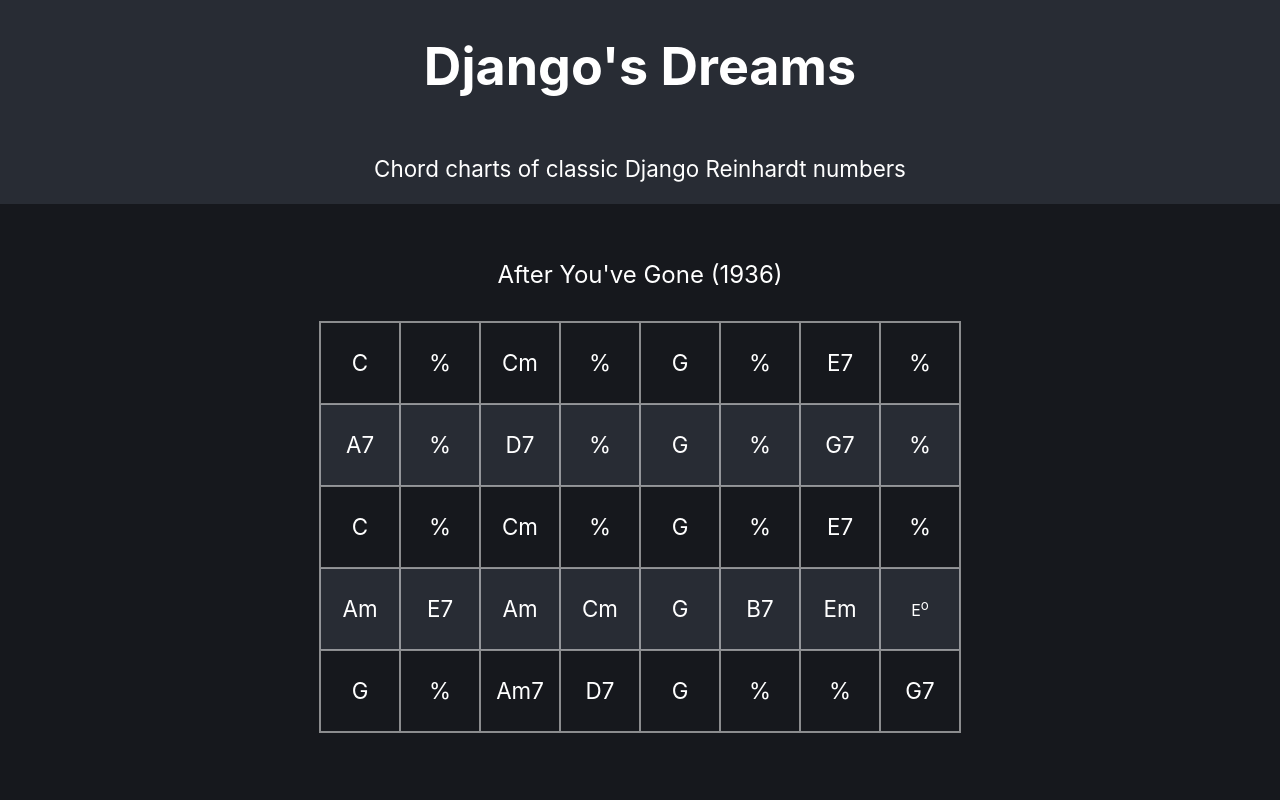
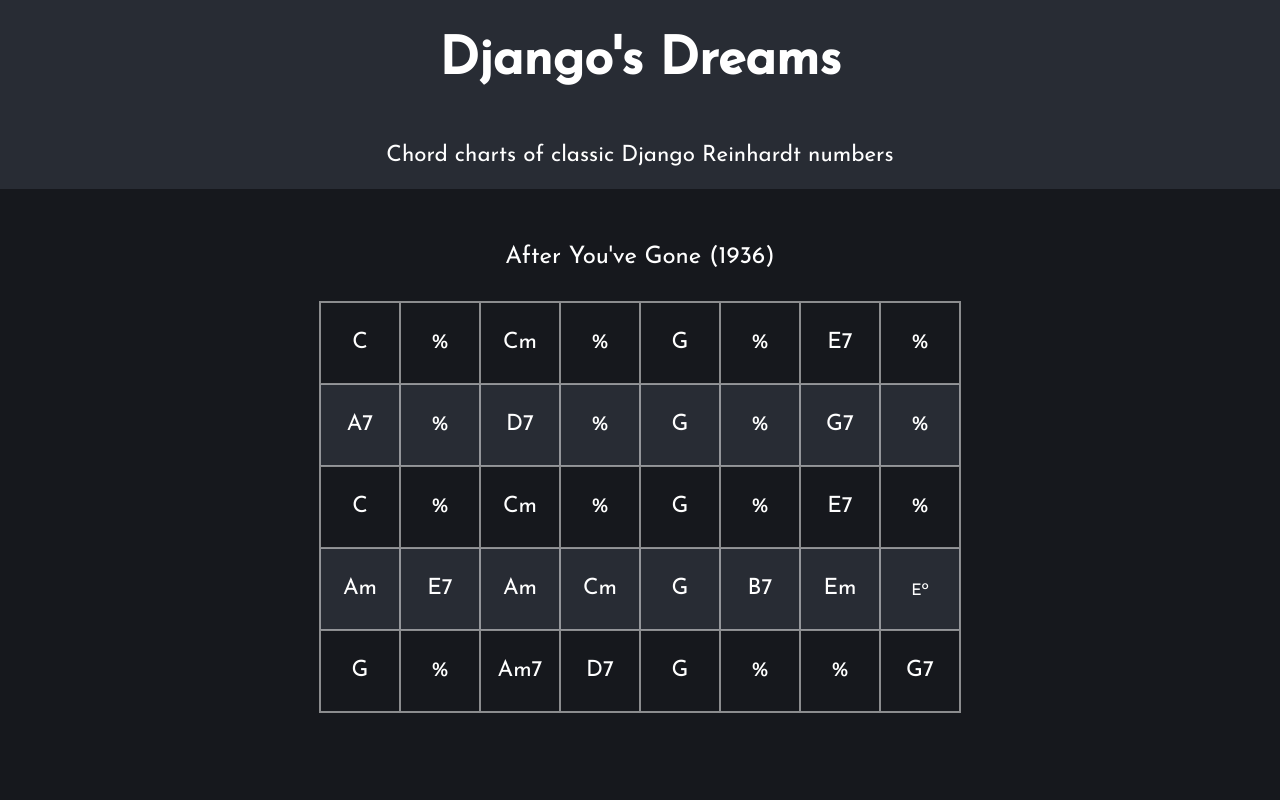
Before and after one commit to samlmcewan/djangos-dreams, a React (Create React App) app: page / in a window 1280 px wide. Shown: the top 800 px of the page. Built offline with nearby package versions, Linux system fonts and the light colour scheme.

Commit message:
Add Josefin Sans font

```diff
--- a/public/index.html
+++ b/public/index.html
@@ -24,7 +24,9 @@
       work correctly both with client-side routing and a non-root public URL.
       Learn how to configure a non-root public URL by running `npm run build`.
     -->
-    <title>React App</title>
+    <link rel="preconnect" href="https://fonts.gstatic.com">
+<link href="https://fonts.googleapis.com/css2?family=Josefin+Sans:ital,wght@0,200;0,300;0,400;0,500;1,200;1,300;1,400;1,500&display=swap" rel="stylesheet">
+    <title>Django's Dreams</title>
   </head>
   <body>
     <noscript>You need to enable JavaScript to run this app.</noscript>
--- a/src/index.css
+++ b/src/index.css
@@ -1,13 +1,13 @@
 body {
-  margin: 0;
-  font-family: -apple-system, BlinkMacSystemFont, 'Segoe UI', 'Roboto', 'Oxygen',
+	margin: 0;
+	font-family: 'Josefin Sans', sans-serif;
+	/* font-family: -apple-system, BlinkMacSystemFont, 'Segoe UI', 'Roboto', 'Oxygen',
     'Ubuntu', 'Cantarell', 'Fira Sans', 'Droid Sans', 'Helvetica Neue',
-    sans-serif;
-  -webkit-font-smoothing: antialiased;
-  -moz-osx-font-smoothing: grayscale;
+    sans-serif; */
+	-webkit-font-smoothing: antialiased;
+	-moz-osx-font-smoothing: grayscale;
 }
 
 code {
-  font-family: source-code-pro, Menlo, Monaco, Consolas, 'Courier New',
-    monospace;
+	font-family: source-code-pro, Menlo, Monaco, Consolas, 'Courier New', monospace;
 }
```
Also changed, not shown: src/to-do-list.txt.
